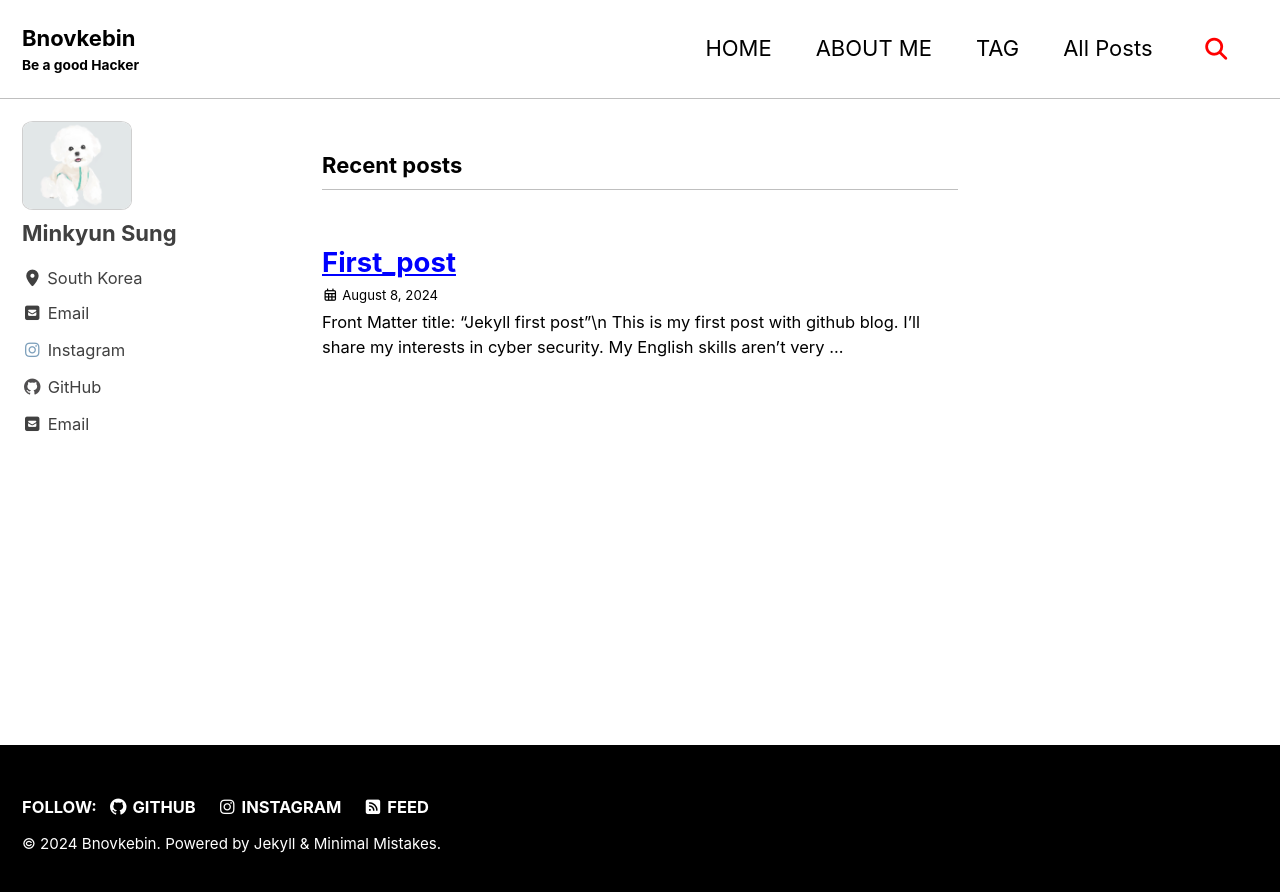
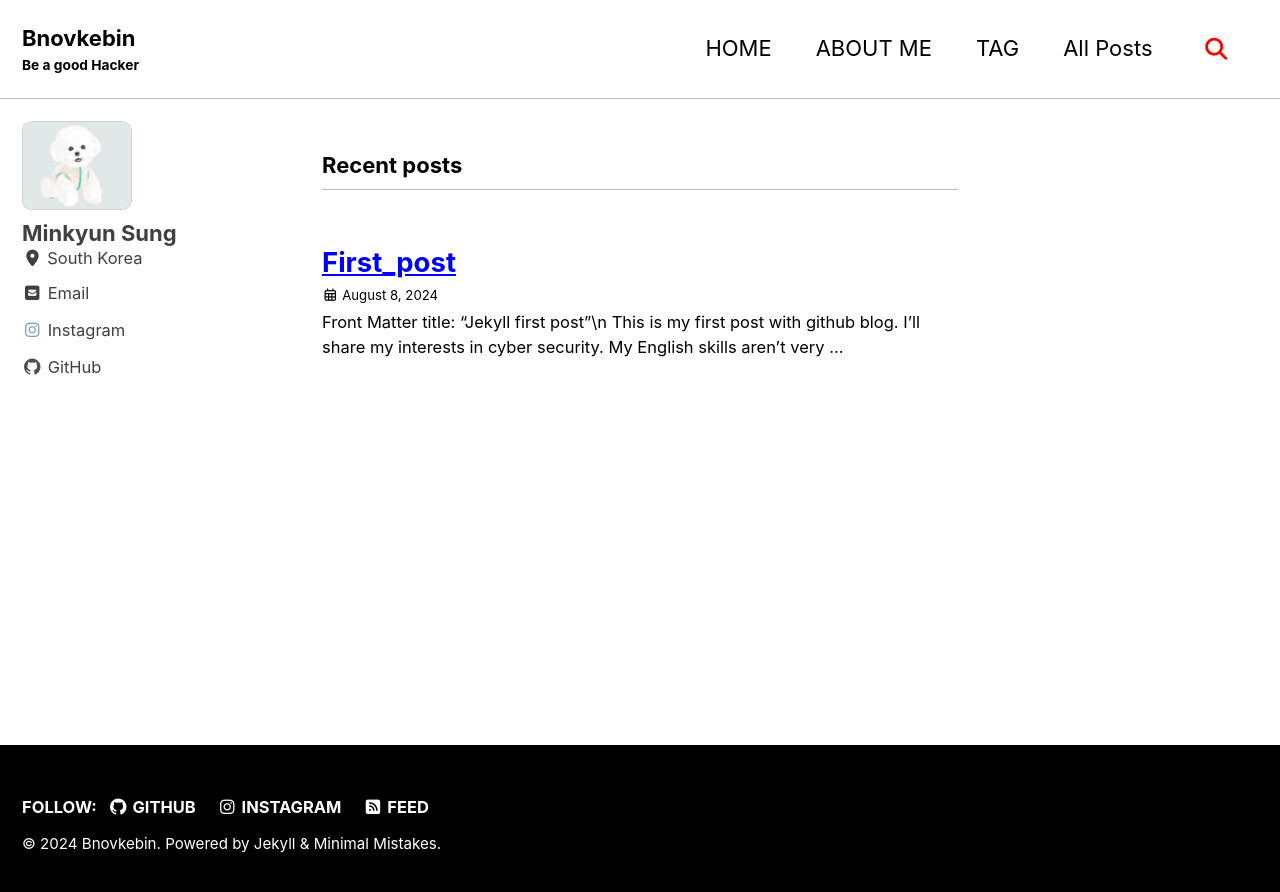
Before and after one commit to bnovkebin/bnovkebin.github.io, a Jekyll site: the page built from index.html, in a window 1280 px wide. Shown: the top 892 px of the page. Built offline with Jekyll 4.4.1, drawn with Linux system fonts in a browser that asks for light colours; cached includes are drawn as plain includes; the list of posts is cut into pages by our own code.

Commit message:
20240813

```diff
--- a/_config.yml
+++ b/_config.yml
@@ -115,9 +115,9 @@ analytics:
 author:
   name             : "Minkyun Sung"
   avatar           : /assets/images/mypuppy.png # path of avatar image, e.g. "/assets/images/bio-photo.jpg"
-  bio              : ""
+  bio              :
   location         : "South Korea"
-  email            : ""
+  email            :
   links:
     - label: "Email"
       icon: "fas fa-fw fa-envelope-square"
```
